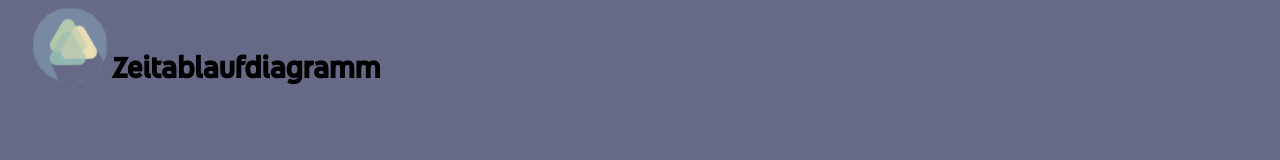
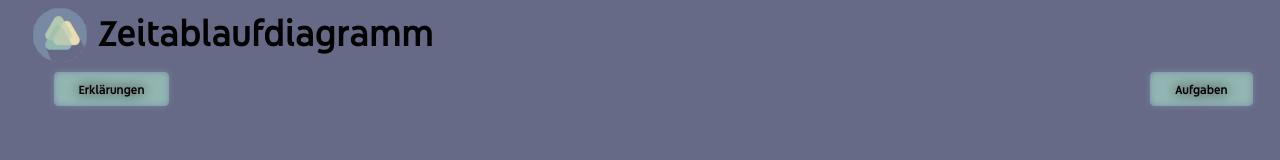
Before and after one commit to Staubtornado/itec-zeitablaufdiagramm, a plain HTML site: page index.html in a window 1280 px wide. Drawn offline with Linux system fonts and the light colour scheme.

Commit message:
Made some adjustments, added subpages and buttons for links

```diff
--- a/default.css
+++ b/default.css
@@ -11,3 +11,31 @@
     box-sizing: border-box;
     padding-left: 0.5%;
 }
+
+.navigation {
+    list-style: none;
+    display: flex;
+    justify-content: space-between;
+    align-items: center;
+}
+
+.navigation li {
+    display: inline-block;
+    padding: 0px 20px;
+}
+
+button {
+    padding: 9px 25px;
+    background-color: #92B6B1;
+    text-shadow: 0 0 0.8125em hsl(0 0% 100% / 0.3), 0 0 0.8125em currentColor;
+    box-shadow: inset 0 0 0.5em 0 #788AA3, 0 0 0.5em 0 #788AA3;
+    border: none;
+    border-radius: 5px;
+    cursor: pointer;
+    text-align: center;
+}
+
+button:hover {
+    transition: all 0.3s ease 0s;
+    box-shadow: -3px -3px 7px #788AA3, 3px 3px 5px rgba(94, 104, 121, 0.288), inset 0 0 0.5em 0 #788AA3, 0 0 0.5em 0 #788AA3;
+}
--- a/header.css
+++ b/header.css
@@ -1,5 +1,10 @@
-.logo img{
+.logo {
+    font-size: 40px;
+    color: black;
+}
+
+.logo img {
     float: left;
     margin-right: 5px;
-    width: 80px;
+    width: 60px;
 }
--- a/index.html
+++ b/index.html
@@ -1,5 +1,6 @@
 <!DOCTYPE html>
 <html lang="en">
+
 <head>
     <meta charset="UTF-8">
     <title>Zeitablaufdiagramm</title>
@@ -8,10 +9,19 @@
 </head>
 
 <header>
-    <a class="logo" href="#"><img src="logo.png" alt=""><h1>Zeitablaufdiagramm</h1></a>
+    <a class="logo" href="#"><img src="logo.png" alt=""> Zeitablaufdiagramm</a>
+
+    <ul class="navigation">
+        <li><a href="/content/pages/subpages/erklaerungen.html"><button>Erklärungen</button></a></li>
+        <li><a href="/content/pages/subpages/aufgaben.html"><button>Aufgaben</button></a></li>
+    </ul>
+
 </header>
 
 <body>
+
+
+
 </body>
 
 </html>
```
Also changed, not shown: content/pages/subpages/aufgaben.html (added, +22 -0 lines), content/pages/subpages/erklaerungen.html (added, +22 -0 lines).
